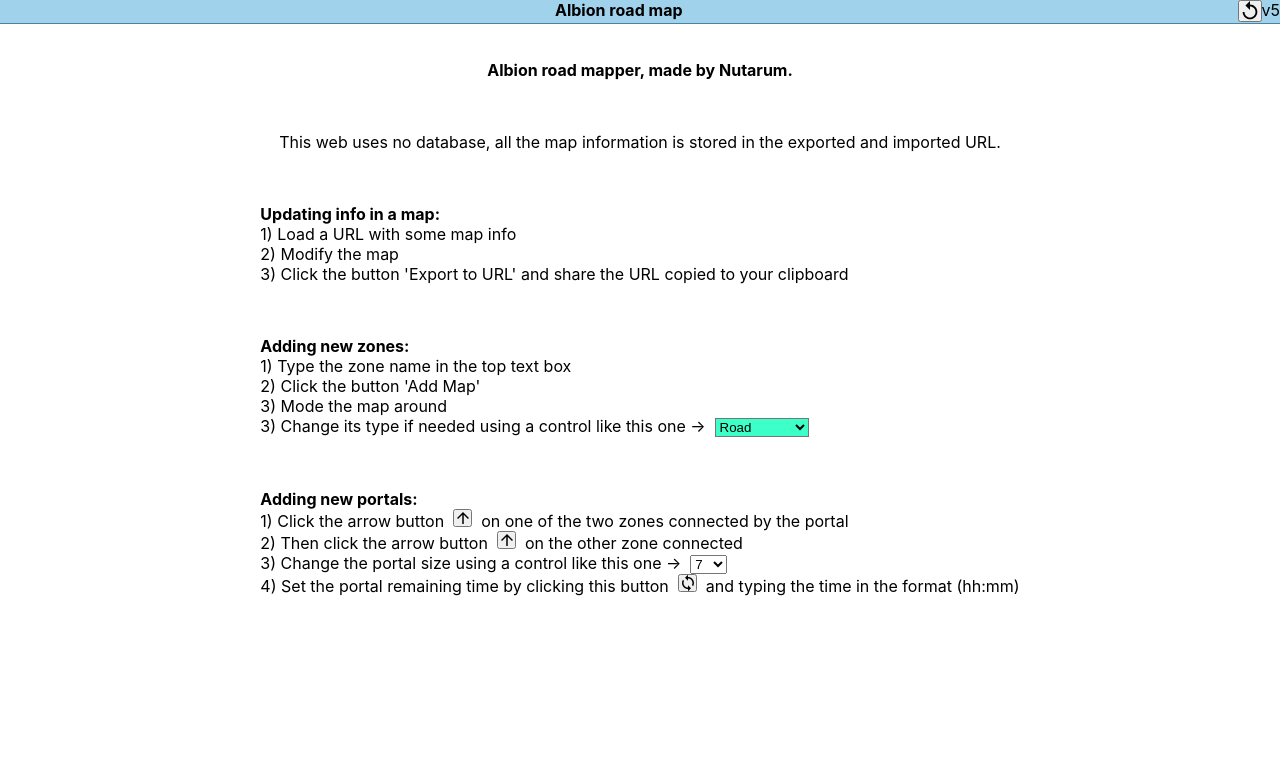
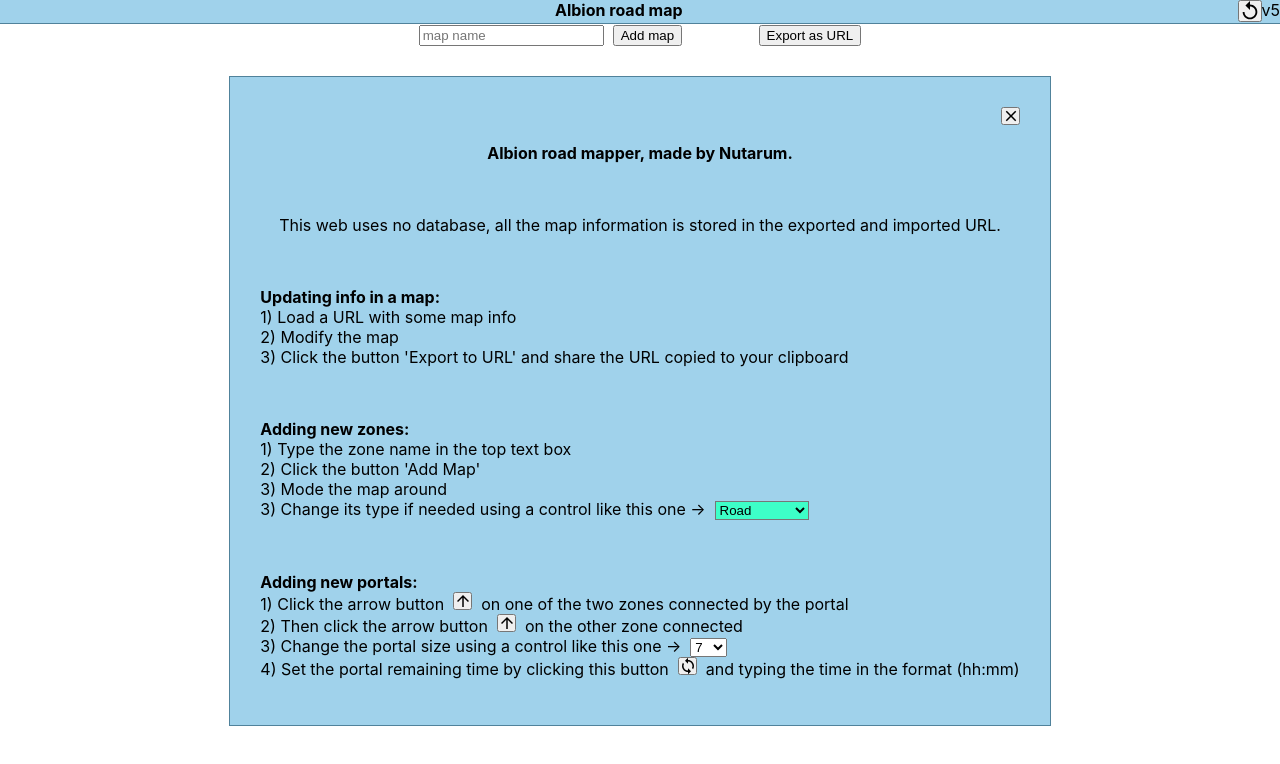
Before and after one commit to Nutarum/AlbionRoads, a React (Create React App) app: page / in a window 1280 px wide. Both pictures are taken after a click on the button 1249 px from the left and 11 px from the top of the page. Shown: the top 764 px of the page. Built offline with nearby package versions, Linux system fonts and the light colour scheme.

Commit message:
algunos cambios en como se muestra el menu de info

```diff
--- a/src/Components/AlbionMap/albionMap.js
+++ b/src/Components/AlbionMap/albionMap.js
@@ -8,6 +8,7 @@
         super(props);
         // Don't call this.setState() here!
         this.state = {
+            imported:false,
             newRoad: "",
             NodeList: [
               ],
@@ -18,7 +19,11 @@
       }
 
       componentDidMount() {
-        this.import(); //si hya parametro en la url, importara el mapa
+        if(!this.state.imported){
+          this.import(); //si hya parametro en la url, importara el mapa
+          this.state.imported=true;
+          this.forceUpdate();
+        }
       }
 
       replaceAll(string, search, replace) {
--- a/src/Components/InfoScreen/infoScreen.css
+++ b/src/Components/InfoScreen/infoScreen.css
@@ -1,6 +1,12 @@
 .textBlock{
+    margin-top:30px;
+    position: relative;
     display:inline-block;
     text-align:left;
+    background-color: #a0d2eb;
+    border: 1px solid #50829b;
+    padding:30px;
+    z-index: 30;
 }
 
 .centerText{
--- a/src/Components/InfoScreen/infoScreen.js
+++ b/src/Components/InfoScreen/infoScreen.js
@@ -1,6 +1,6 @@
 import React from 'react';
 import './infoScreen.css';
-import { ArrowUpward,Sync } from '@material-ui/icons';
+import { ArrowUpward,Sync,Close } from '@material-ui/icons';
 
 export class InfoScreen extends React.Component {
     constructor(props) {
@@ -19,6 +19,7 @@
 
         return (
             <div  className="textBlock">
+                <button className="smallBtn" onClick={()=>this.props.handleInfoClick()}> <Close className="iconDel" style={{ fontSize: 18 }}></Close> </button>
                 <br/>
                <p className="centerText"><b >Albion road mapper, made by Nutarum.</b>    </p>
                <br/>
@@ -44,7 +45,7 @@
                <br/>
                3) Mode the map around
                <br/>
-               3) Change its type if needed using a control like this one ->   &nbsp;
+               3) Change its type if needed using a control like this one  {"->"}   &nbsp;
                 <select defaultValue={1} style={styleSelectmaptypeNode} name="select">
                         <option value="0" >Home</option>
                         <option value="1" >Road</option>
@@ -69,7 +70,7 @@
                <button className="smallBtnInfo2"> <ArrowUpward className="iconDel" style={{ fontSize: 18 }}></ArrowUpward> </button>
                &nbsp;   on the other zone connected
                <br/>
-               3) Change the portal size using a control like this one -> &nbsp;
+               3) Change the portal size using a control like this one  {"->"} &nbsp;
                <select defaultValue={7} name="select">
                     <option value="2" >2</option>
                     <option value="7" >7</option>
--- a/src/Components/Main/main.js
+++ b/src/Components/Main/main.js
@@ -22,17 +22,16 @@
 
     render() {
 
-        var mainContent;
+        var infoScreen = "";
         if(this.state.showingInfo){
-          mainContent=<InfoScreen handleInfoClick={this.handleInfoClick.bind(this)}></InfoScreen>
-        }else{
-          mainContent = <AlbionMap></AlbionMap>;
+            infoScreen=<InfoScreen handleInfoClick={this.handleInfoClick.bind(this)}></InfoScreen>
         }
 
         return (
             <span>
                 <WebHeader showingInfo={this.state.showingInfo} handleInfoClick={this.handleInfoClick.bind(this)}></WebHeader>
-                {mainContent}
+                <AlbionMap></AlbionMap>
+                {infoScreen}
             </span>
         );
     }
--- a/src/Components/Node/node.css
+++ b/src/Components/Node/node.css
@@ -2,7 +2,7 @@
     width: 100px;
     border-style: solid;
     font-size:11px;
-    z-index: 100;
+    z-index: 25;
 }
 
 .posAbsolute{
--- a/src/Components/Road/road.css
+++ b/src/Components/Road/road.css
@@ -1,3 +1,4 @@
+
 .dateTime {
     font-size: 10px;
 }
--- a/src/Components/Road/road.js
+++ b/src/Components/Road/road.js
@@ -164,7 +164,7 @@
 
       var typeUnselect={
         userSelect:'none',
-        zIndex: 99
+        zIndex: 10
       }
 
         if(this.props.from==""){
--- a/src/Components/WebHeader/webHeader.js
+++ b/src/Components/WebHeader/webHeader.js
@@ -10,11 +10,6 @@
 
          };
       }
-
-      btnInfoClick(){
-        this.props.handleInfoClick();
-      }
-
     render() {
 
       var icon = <Info className="iconInfo" style={{ fontSize: 22 }}></Info>;
@@ -25,7 +20,7 @@
             <div className="header">
                <span><b>Albion road map</b></span>
                <span className="right">v5</span>
-               <button className="btnInfo" onClick={()=>this.btnInfoClick()}> {icon} </button>
+               <button className="btnInfo" onClick={()=>this.props.handleInfoClick()}> {icon} </button>
             </div>
         );
     }
```
